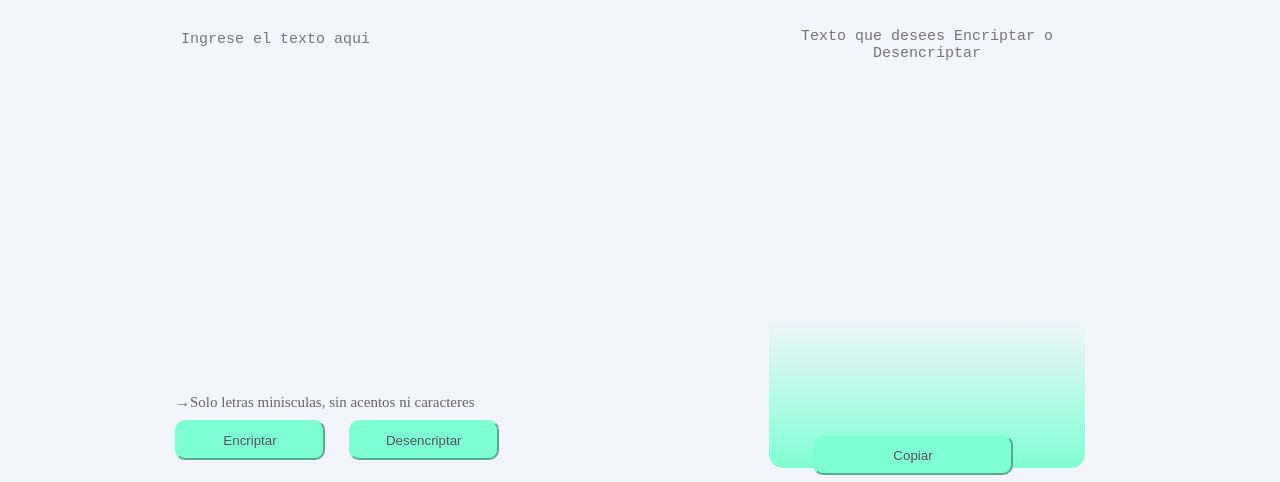
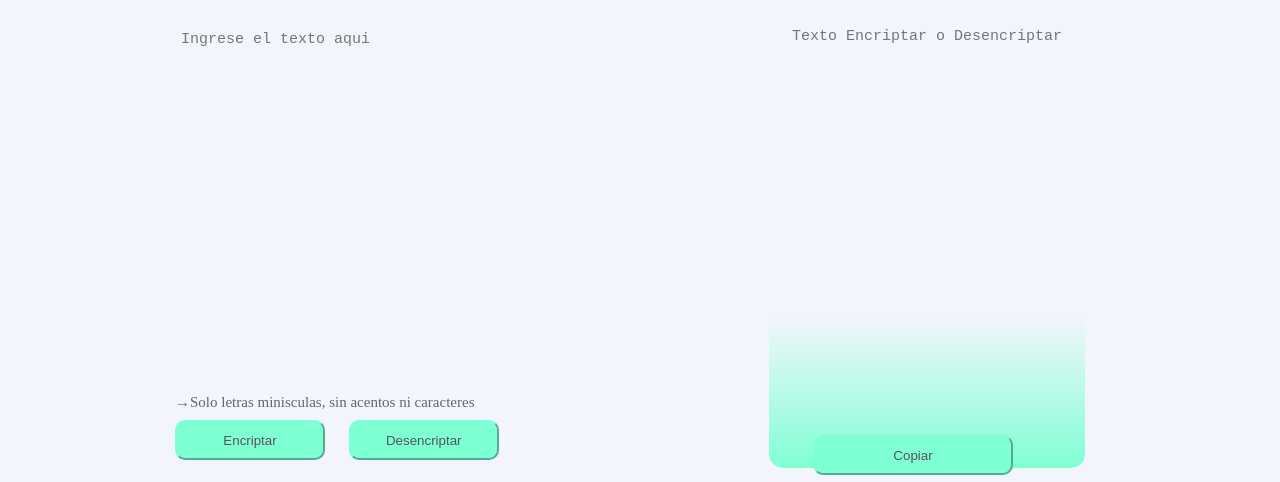
Before and after one commit to ReYeS0101/Challenge-Oracle-ONE, a plain HTML site: page Index.html in a window 1280 px wide. Shown: the part 71-553 px from the top of the page. Drawn offline with Linux system fonts and the light colour scheme.

Commit message:
cambio texto HTML

```diff
--- a/Index.html
+++ b/Index.html
@@ -27,7 +27,7 @@
                 </form>
             </section>
             <section>
-                    <textarea class="caja2" cols="30" rows="25" type="texto" id="TD" required placeholder="Texto que desees Encriptar o Desencriptar"></textarea>
+                    <textarea class="caja2" cols="30" rows="25" type="texto" id="TD" required placeholder="Texto Encriptar o Desencriptar"></textarea>
                     <button id="bt3" class="boton-3" value="bt3">Copiar</button>
             </section>
         </main>
```
